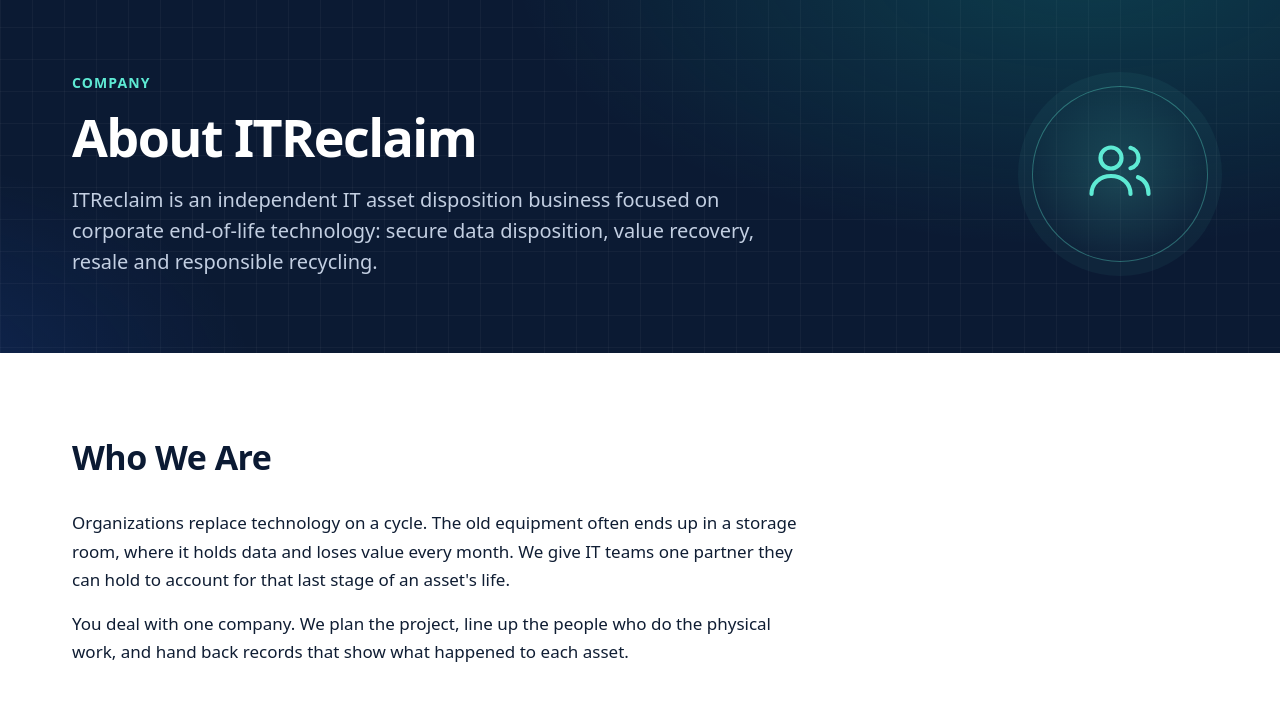
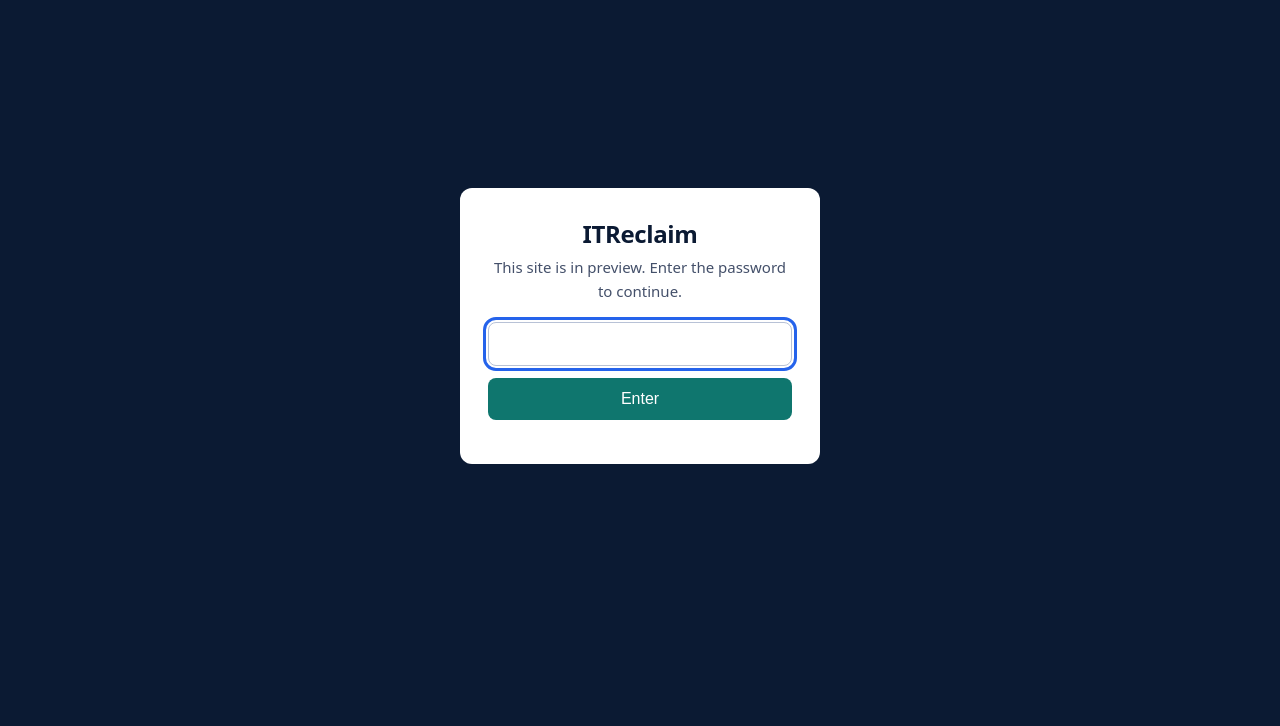
Before and after one commit to mtullia/itreclaim-site, a plain HTML site: page about.html in a window 1280 px wide. Shown: the part 74-800 px from the top of the page. Drawn offline with Linux system fonts and the light colour scheme.

Commit message:
Preview password gate on every page, noindex until launch (owner request 2026-11-26)
Co-Authored-By: Claude Opus 5.5 <noreply@anthropic.com>
Claude-Session: https://claude.ai/code/session_012VVrBxwB5oKKE8Y3zhLEJx

```diff
--- a/404.html
+++ b/404.html
@@ -5,6 +5,7 @@
 <meta name="viewport" content="width=device-width, initial-scale=1">
 <meta http-equiv="Content-Security-Policy" content="default-src 'self'; script-src 'self'; style-src 'self'; img-src 'self' data:; font-src 'self'; connect-src 'self' https://formsubmit.co; form-action 'self' https://formsubmit.co; base-uri 'self'; object-src 'none'">
 <title>Page Not Found | ITReclaim</title>
+<script src="/assets/gate.js"></script>
 <meta name="description" content="The page you were looking for could not be found on the ITReclaim website. Use the links on this page to find services, company details or the request form.">
 <meta name="robots" content="noindex, nofollow">
 <meta name="color-scheme" content="light dark">
--- a/about.html
+++ b/about.html
@@ -5,8 +5,9 @@
 <meta name="viewport" content="width=device-width, initial-scale=1">
 <meta http-equiv="Content-Security-Policy" content="default-src 'self'; script-src 'self'; style-src 'self'; img-src 'self' data:; font-src 'self'; connect-src 'self' https://formsubmit.co; form-action 'self' https://formsubmit.co; base-uri 'self'; object-src 'none'">
 <title>About ITReclaim | How We Work</title>
+<script src="/assets/gate.js"></script>
 <meta name="description" content="ITReclaim is an independent IT asset disposition business serving organizations coast to coast. See how we work with qualified partners on every project.">
-<meta name="robots" content="index, follow">
+<meta name="robots" content="noindex, nofollow">
 <link rel="canonical" href="https://itreclaim.com/about">
 <meta name="color-scheme" content="light dark">
 <meta name="theme-color" content="#0b1a33">
--- /dev/null
+++ b/assets/gate.js
@@ -0,0 +1,56 @@
+/* Preview password gate (owner request 2026-11-26: site not finalized). Remove at launch:
+   delete this file and the gate.js <script> line from every page. */
+(function () {
+  var KEY = "itr-preview-ok";
+  var HASH = "672ef4e7158dcd9a7b7defc91bedc216f6a6554302fd58f97d4a03622f96c4e9";
+  try { if (localStorage.getItem(KEY) === HASH) return; } catch (e) {}
+  var root = document.documentElement;
+  root.style.visibility = "hidden";
+  function hex(buf) {
+    return Array.prototype.map.call(new Uint8Array(buf), function (b) { return ("0" + b.toString(16)).slice(-2); }).join("");
+  }
+  function build() {
+    var ov = document.createElement("div");
+    var s = ov.style;
+    s.position = "fixed"; s.inset = "0"; s.zIndex = "2147483647"; s.display = "flex";
+    s.alignItems = "center"; s.justifyContent = "center"; s.background = "#0b1a33";
+    s.visibility = "visible"; s.fontFamily = "system-ui, -apple-system, Segoe UI, Roboto, sans-serif";
+    var f = document.createElement("form");
+    f.style.cssText = "";
+    f.style.background = "#ffffff"; f.style.padding = "32px 28px"; f.style.borderRadius = "12px";
+    f.style.width = "min(360px, calc(100vw - 32px))"; f.style.boxSizing = "border-box"; f.style.textAlign = "center";
+    var h = document.createElement("h1");
+    h.textContent = "ITReclaim"; h.style.margin = "0 0 6px"; h.style.fontSize = "24px"; h.style.color = "#0b1a33";
+    var p = document.createElement("p");
+    p.textContent = "This site is in preview. Enter the password to continue.";
+    p.style.margin = "0 0 18px"; p.style.color = "#44506a"; p.style.fontSize = "15px";
+    var i = document.createElement("input");
+    i.type = "password"; i.autocomplete = "current-password"; i.setAttribute("aria-label", "Password");
+    i.style.width = "100%"; i.style.boxSizing = "border-box"; i.style.padding = "12px"; i.style.fontSize = "16px";
+    i.style.border = "1px solid #b8c2d6"; i.style.borderRadius = "8px"; i.style.marginBottom = "12px";
+    var b = document.createElement("button");
+    b.type = "submit"; b.textContent = "Enter";
+    b.style.width = "100%"; b.style.padding = "12px"; b.style.fontSize = "16px"; b.style.border = "0";
+    b.style.borderRadius = "8px"; b.style.background = "#0f766e"; b.style.color = "#fff"; b.style.cursor = "pointer";
+    var m = document.createElement("p");
+    m.setAttribute("role", "alert"); m.style.color = "#b42318"; m.style.margin = "12px 0 0"; m.style.fontSize = "14px";
+    f.appendChild(h); f.appendChild(p); f.appendChild(i); f.appendChild(b); f.appendChild(m);
+    ov.appendChild(f);
+    document.body.appendChild(ov);
+    i.focus();
+    f.addEventListener("submit", function (ev) {
+      ev.preventDefault();
+      crypto.subtle.digest("SHA-256", new TextEncoder().encode(i.value.trim().toLowerCase())).then(function (d) {
+        if (hex(d) === HASH) {
+          try { localStorage.setItem(KEY, HASH); } catch (e) {}
+          ov.parentNode.removeChild(ov);
+          root.style.visibility = "";
+        } else {
+          m.textContent = "That password is not right.";
+          i.value = ""; i.focus();
+        }
+      });
+    });
+  }
+  if (document.body) build(); else document.addEventListener("DOMContentLoaded", build);
+})();
```
Also changed, not shown: asset-recovery-remarketing.html (+2 -1 lines), contact.html (+2 -1 lines), data-sanitization-destruction.html (+2 -1 lines), electronics-recycling.html (+2 -1 lines), index.html (+2 -1 lines), industries-served.html (+2 -1 lines), it-asset-disposition.html (+2 -1 lines), msp-solutions.html (+2 -1 lines), privacy-policy.html (+2 -1 lines), request-assessment.html (+2 -1 lines), thank-you.html (+1 -0 lines), robots.txt.
